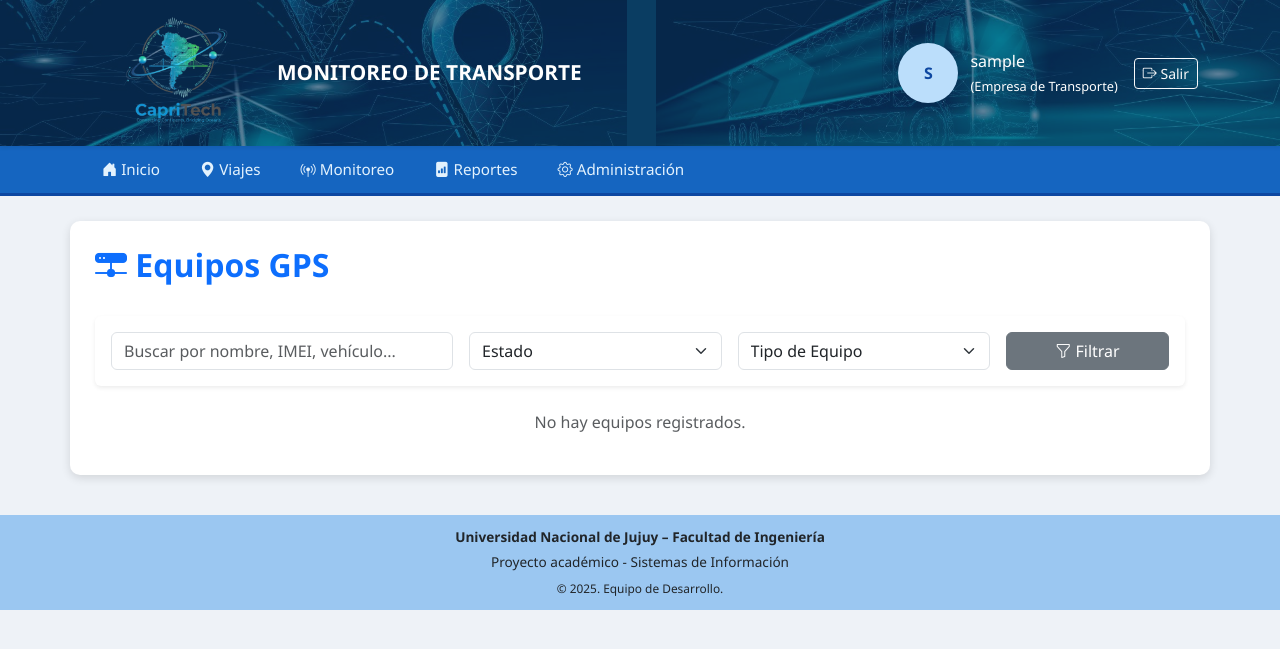
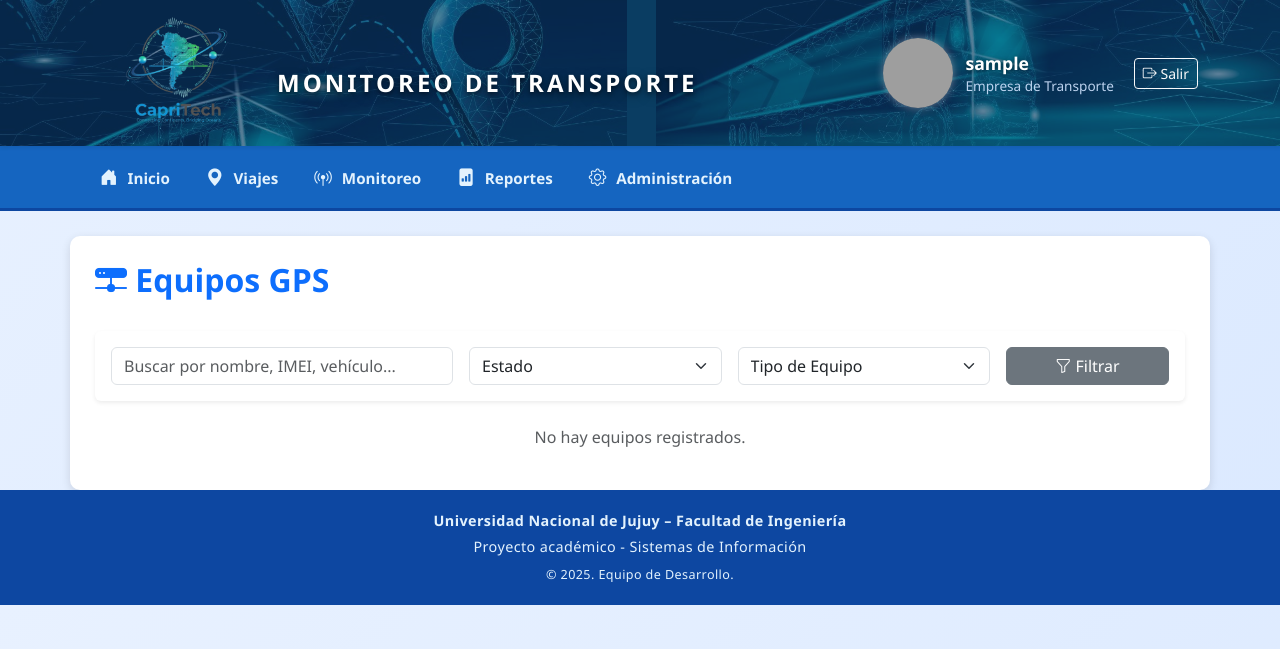
Before and after one commit to miguelarcedev/CorredorBioceanico, a Django app: page /equipos/ in a window 1280 px wide. Shown: the top 649 px of the page. Run offline with Django 4.2, Linux system fonts and the light colour scheme; the visitor is signed in with stand-in values (Sample User, id 1); data that the repository does not hold is empty; grey boxes are pictures that could not be loaded.

Commit message:
Mejoras visuales en header, menú y estilo general

```diff
--- a/transporte/templates/transporte/base.html
+++ b/transporte/templates/transporte/base.html
@@ -89,13 +89,16 @@
             background-color: #ffffff;
         }
 
-        /* ========= FOOTER ========= */
+        /* ========= FOOTER =========*/
+
         footer {
-            margin-top: 40px;
-            background: #9bc7f1;
-            padding: 12px;
-            font-size: 0.85rem;
-        }
+    background: #0d47a1;
+    color: #e3f2fd;
+    padding: 20px;
+    font-size: 0.9rem;
+    letter-spacing: .4px;
+}
+
 
         /* ========= MARCA DE AGUA EN HEADER ========= */
         .watermark-header {
@@ -221,6 +224,8 @@
             text-decoration: underline;
         }
 
+
+
         /* ========= INPUT PASSWORD + ICONO ========= */
         .password-wrapper {
             display: flex;
@@ -315,12 +320,20 @@
             text-shadow: 0 0 6px rgba(255,255,255,0.65);
         }
         /* --- Tarjetas dentro del carrusel --- */
+
 .novedad-card {
-    background: none;
-    width: 95%;
-    text-align: center;
-    transition: transform 0.4s ease, opacity 0.3s ease;
+    background: white;
+    border-radius: 18px;
+    padding: 20px;
+    box-shadow: 0 10px 28px rgba(0,0,0,0.15);
+    transition: transform .25s, box-shadow .25s;
 }
+
+.novedad-card:hover {
+    transform: translateY(-6px);
+    box-shadow: 0 16px 40px rgba(0,0,0,0.25);
+}
+
 
 /* Imagen */
 .novedad-img {
@@ -367,6 +380,115 @@
     box-shadow: 0 2px 8px rgba(0,0,0,0.18);
     text-align: center;
 }
+body {
+    background: linear-gradient(135deg, #e8f1ff, #dbe9ff);
+}
+
+.novedad-detalle {
+    animation: fadeIn .8s ease;
+}
+
+@keyframes fadeIn {
+    from {opacity:0; transform: translateY(-8px);}
+    to {opacity:1; transform: translateY(0);}
+}
+
+/* ===== NAVBAR INFERIOR (submenu) INTERACTIVA ===== */
+.submenu .nav-link {
+    padding: 10px 18px;
+    border-radius: 8px;
+    font-weight: 600;
+    transition: all 0.25s ease-in-out;
+}
+
+/* Hover */
+.submenu .nav-link:hover {
+    background: rgba(255, 255, 255, 0.25);
+    transform: translateY(-2px);
+    color: #ffffff !important;
+}
+
+/* Activo (pestaña seleccionada) */
+.submenu .nav-link.active {
+    background: #ffffff !important;
+    color: #0a3d62 !important;
+    box-shadow: 0 3px 8px rgba(0,0,0,0.25);
+    transform: translateY(-1px);
+}
+
+/* Íconos */
+.submenu .nav-link i {
+    margin-right: 6px;
+    font-size: 1.1rem;
+}
+/* Aumenta la altura del submenú */
+.submenu {
+    height: 65px;             /* antes tenía menos */
+    display: flex;
+    align-items: center;
+}
+
+/* Ajustes del link activo */
+.nav-link.active {
+    background: white !important;
+    color: #004a99 !important;
+    border-radius: 14px;
+    padding: 10px 20px !important;  /* aumenta ligeramente */
+    font-weight: 600;
+    box-shadow: 0 2px 10px rgba(0,0,0,0.15);
+}
+
+/* === TÍTULO PRINCIPAL DEL HEADER === */
+.header-title {
+    font-size: 1.5rem;       /* 🔹 Cambia el tamaño aquí (antes estaba ~3.2rem) */
+    font-weight: 900;
+    color: white;
+    letter-spacing: 3px;
+    text-transform: uppercase;
+
+    text-shadow:
+        0px 2px 4px rgba(0,0,0,0.45),
+        0px 4px 12px rgba(0,0,0,0.35);
+
+    display: block;
+    margin-top: 20px;
+}
+
+
+
+@keyframes glowTitle {
+    from { text-shadow: 0 0 4px rgba(0,180,255,0.4); }
+    to   { text-shadow: 0 0 12px rgba(0,180,255,0.8); }
+}
+
+/* --- Caja del usuario en el header --- */
+.header-userbox {
+    display: flex;
+    align-items: center;
+    gap: 12px;
+    padding-right: 20px;
+}
+
+.header-userbox img {
+    width: 70px;
+    height: 70px;
+    border-radius: 50%;
+    object-fit: cover;
+    box-shadow: 0 0 8px rgba(255, 255, 255, 0.4);
+}
+
+.header-username {
+    font-size: 1.1rem;
+    font-weight: 700;
+    color: #fff;
+    text-shadow: 0px 1px 4px rgba(0,0,0,0.5);
+}
+
+.header-userrole {
+    font-size: 0.85rem;
+    color: #d0e4ff;
+    opacity: 0.9;
+}
 
 
     </style>
@@ -375,6 +497,7 @@
 <body>
 
 {% if user.is_authenticated %}
+
 <nav class="navbar navbar-expand-lg navbar-main watermark-header shadow-sm">
     <div class="container d-flex justify-content-between align-items-center">
 
@@ -384,29 +507,33 @@
                 <img src="{% static 'img/logo_capritech.png' %}"
                      alt="CapriTech Logo"
                      style="height: 130px; width: auto;">
-                <span style="font-size: 1.3rem; font-weight: 600;">
+                <!--<span style="font-size: 1.3rem; font-weight: 600;">
                     MONITOREO DE TRANSPORTE
-                </span>
+                </span>-->
+                <span class="header-title">MONITOREO DE TRANSPORTE</span>
+
+
             </a>
         </div>
 
         <!-- USUARIO + BOTÓN SALIR -->
         <div class="d-flex align-items-center">
-            {% if user.photo %}
-                <img src="{{ user.photo.url }}"
-                     style="width: 90px; height: 90px; object-fit: cover; border-radius: 50%; margin-right: 12px;">
-            {% else %}
-                <div style="width: 60px; height: 60px; background:#bbdefb; border-radius:50%;
-                            display:flex; align-items:center; justify-content:center;
-                            font-weight:bold; color:#0d47a1; margin-right:12px;">
-                    {{ user.username|first|upper }}
-                </div>
-            {% endif %}
 
-            <div class="text-white me-3" style="font-size: 1rem;">
-                {{ user.username }} <br>
-                <span style="font-size: 0.8rem;">({{ user.get_rol_display }})</span>
-            </div>
+<div class="header-userbox">
+
+    {% if user.photo %}
+    <img src="{{ user.photo.url }}">
+    {% else %}
+    <img src="{% static 'img/default.jpg' %}">
+    {% endif %}
+
+    <div>
+        <div class="header-username">{{ user.username }}</div>
+        <div class="header-userrole">{{ user.get_rol_display }}</div>
+    </div>
+
+</div>
+
 
             <form id="logout-form" method="post" action="{% url 'logout' %}">
                 {% csrf_token %}
```
